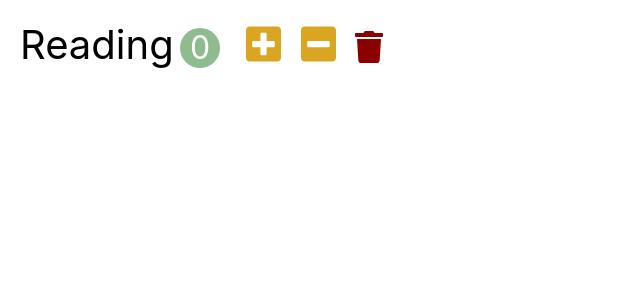
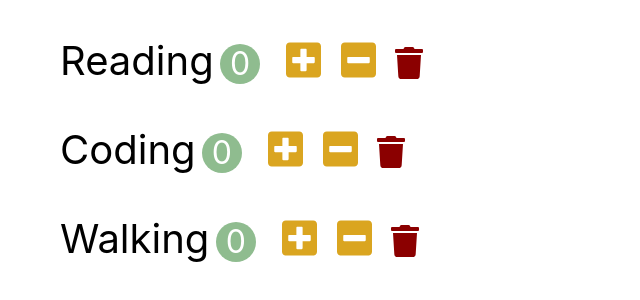
Before and after one commit to yoonsery/Habit_Tracker, a React (Create React App) app: page / in a window 1280 px wide. Shown: the top 300 px of the page, without its empty margins (0-640 px from the left). Built offline with nearby package versions, Linux system fonts and the light colour scheme.

Commit message:
add habit props

```diff
--- a/src/app.jsx
+++ b/src/app.jsx
@@ -1,9 +1,9 @@
 import React from 'react';
 import './app.css';
-import Habit from './components/habit';
+import Habits from './components/habits';
 
 function App() {
-  return <Habit />;
+  return <Habits />;
 }
 
 export default App;
--- a/src/components/habit.jsx
+++ b/src/components/habit.jsx
@@ -16,9 +16,10 @@
   };
 
   render() {
+    console.log(this.props.habit);
     return (
       <li className="habit">
-        <span className="habit-name">Reading</span>
+        <span className="habit-name">{this.props.habit.name}</span>
         <span className="habit-count">{this.state.count}</span>
         <button
           className="habit-button habit-increase"
--- /dev/null
+++ b/src/components/habits.jsx
@@ -0,0 +1,23 @@
+import React, { Component } from 'react';
+import Habit from './habit';
+
+class Habits extends Component {
+  state = {
+    habits: [
+      { name: 'Reading', count: 0 },
+      { name: 'Coding', count: 0 },
+      { name: 'Walking', count: 0 },
+    ],
+  };
+  render() {
+    return (
+      <ul>
+        {this.state.habits.map((habit) => (
+          <Habit habit={habit} />
+        ))}
+      </ul>
+    );
+  }
+}
+
+export default Habits;
```
Also changed, not shown: 1 other file (tests, documents, lock files or other folders).
